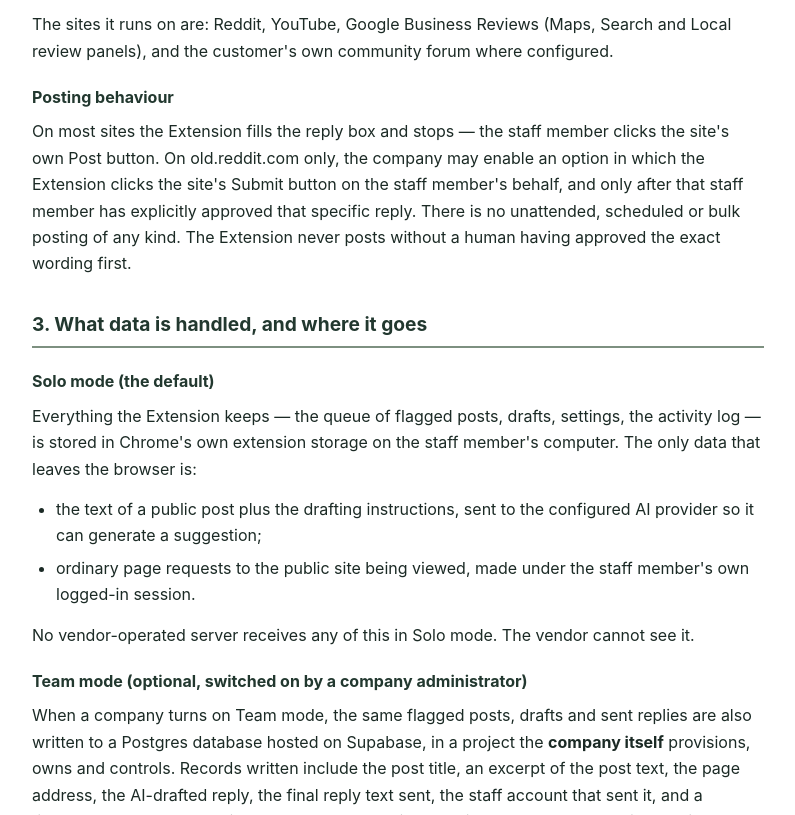
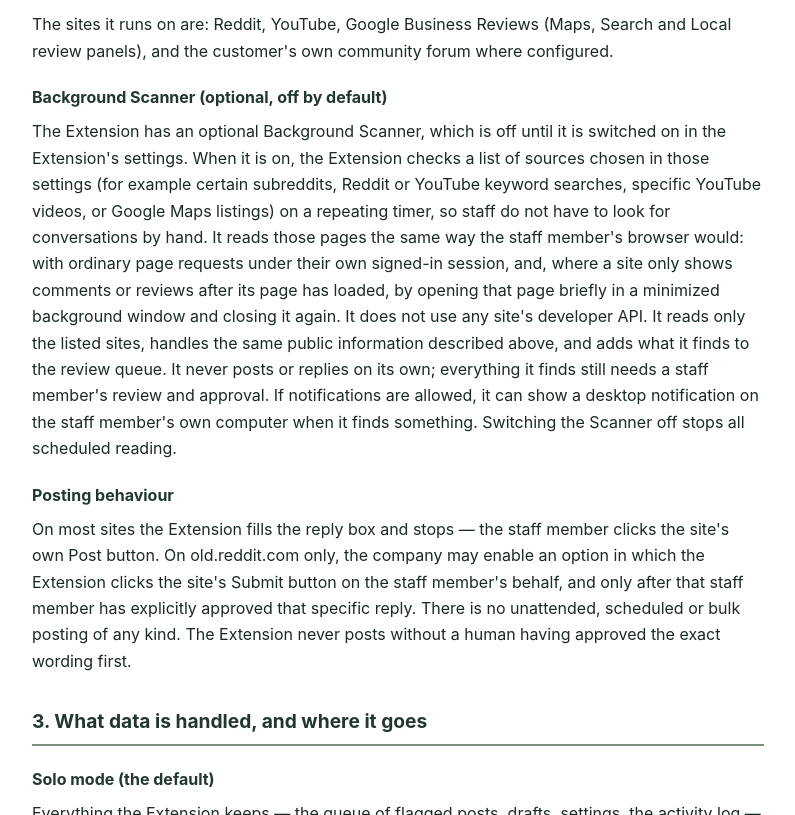
Before and after one commit to nolimitjonesinc/legal, a plain HTML site: page ccb-replies/privacy/index.html in a window 1280 px wide. Shown: the part 1092-1907 px from the top of the page, without its empty margins (242-1037 px from the left). Drawn offline with Linux system fonts and the light colour scheme.

Commit message:
CCB Replies privacy v2.3: describe the optional Background Scanner
Co-Authored-By: Claude Opus 5.5 <noreply@anthropic.com>

```diff
--- a/ccb-replies/privacy/index.html
+++ b/ccb-replies/privacy/index.html
@@ -33,7 +33,7 @@
 <div class="wrap">
 
 <h1>CCB Replies — Privacy Policy</h1>
-<div class="meta">Last updated: 15 September 2026 &nbsp;·&nbsp; Version 2.2</div>
+<div class="meta">Last updated: 14 November 2026 &nbsp;·&nbsp; Version 2.3</div>
 
 <div class="box">
   <strong>In short:</strong> CCB Replies is a workplace tool used by a company's own
@@ -73,6 +73,23 @@
   <li>records what was drafted, edited and sent in an activity log.</li>
 </ul>
 <p>The sites it runs on are: Reddit, YouTube, Google Business Reviews (Maps, Search and Local review panels), and the customer's own community forum where configured.</p>
+
+<h3>Background Scanner (optional, off by default)</h3>
+<p>
+  The Extension has an optional Background Scanner, which is off until it is switched on in
+  the Extension's settings. When it is on, the Extension checks a list of sources chosen in
+  those settings (for example certain subreddits, Reddit or YouTube keyword searches, specific
+  YouTube videos, or Google Maps listings) on a repeating timer, so staff do not have to look
+  for conversations by hand. It reads those pages the same way the staff member's browser
+  would: with ordinary page requests under their own signed-in session, and, where a site only
+  shows comments or reviews after its page has loaded, by opening that page briefly in a
+  minimized background window and closing it again. It does not use any site's developer API.
+  It reads only the listed sites, handles the same public information described above, and
+  adds what it finds to the review queue. It never posts or replies on its own; everything it
+  finds still needs a staff member's review and approval. If notifications are allowed, it can
+  show a desktop notification on the staff member's own computer when it finds something.
+  Switching the Scanner off stops all scheduled reading.
+</p>
 
 <h3>Posting behaviour</h3>
 <p>
```
